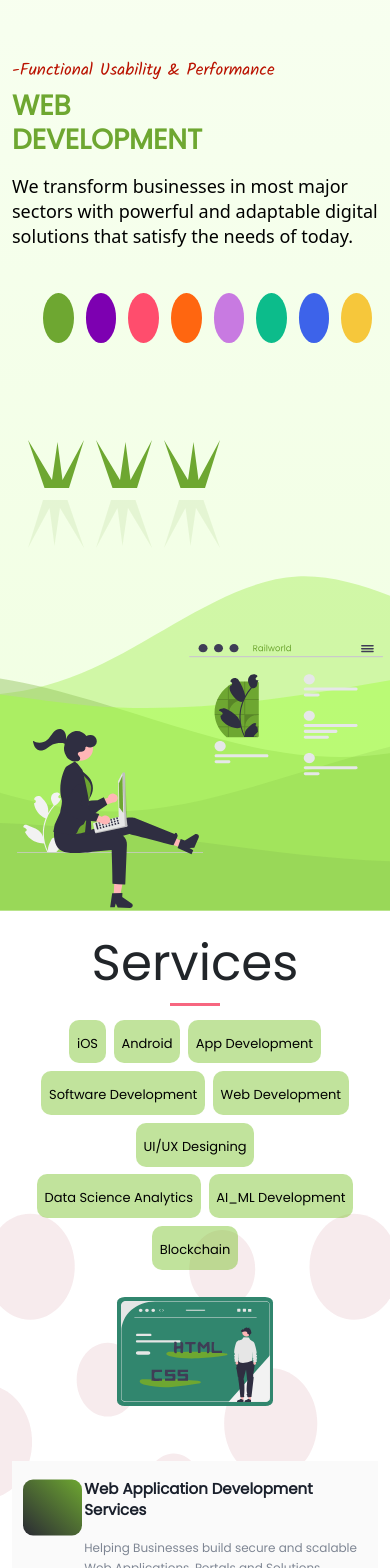
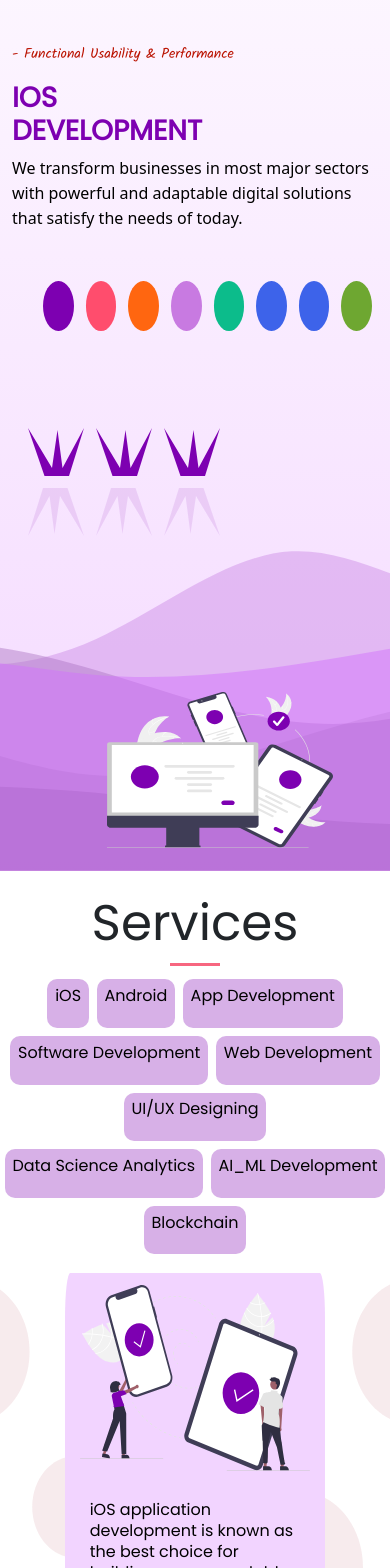
Before and after one commit to AkashPathak1808/OMS, an Angular app: page / in a window 390 px wide. Shown: the top 1568 px of the page. Built offline with nearby package versions, Linux system fonts and the light colour scheme.

Commit message:
updates-codes

```diff
--- a/src/app/app.component.html
+++ b/src/app/app.component.html
@@ -1,5 +1,5 @@
 <router-outlet></router-outlet>
-<app-web-development></app-web-development>
-<!-- <app-ios-development></app-ios-development> -->
+<!-- <app-web-development></app-web-development> -->
+<app-ios-development></app-ios-development>
 <!-- <software-development></software-development> -->
 <router-outlet></router-outlet>
--- a/src/app/ios-development/ios-development.component.css
+++ b/src/app/ios-development/ios-development.component.css
@@ -160,46 +160,6 @@
   color: #000;
 }
 
-/* .content2 {
-  display: grid;
-  grid-template-columns: repeat(auto-fit, minmax(150px, 1fr));
-  gap: 40px;
-  text-align: center;
-}
-
-.box-content {
-  margin: 30px 15px;
-  padding: 15px 115px;
-}
-
-.box {
-  color: #000;
-  font-family: Poppins;
-  font-size: 16px;
-  font-style: normal;
-  font-weight: 400;
-  line-height: normal;
-  border-radius: 10px;
-  background: rgba(112, 191, 27, 0.43);
-  width: 200px;
-  height: 59px;
-  padding: 15px 5px;
-}
-
-.box1 {
-  color: #000;
-  font-family: Poppins;
-  font-size: 16px;
-  font-style: normal;
-  font-weight: 400;
-  line-height: normal;
-  border-radius: 10px;
-  background: rgba(112, 191, 27, 0.43);
-  width: 200px;
-  height: 59px;
-  padding: 18px 6px;
-} */
-
 .Detail-data {
     /* display: flex; */
     justify-content: space-between;
@@ -247,11 +207,10 @@
 
 /* Responsive */
 
-@media (max-width: 570px) {
+@media (max-width: 765px) {
 
   .img-lady {
-    margin: 5px 5px;
-    align-items: center;
-    justify-content: center;
+    margin-bottom:25px;
+    padding-right: 45px;
   }
 }
```
